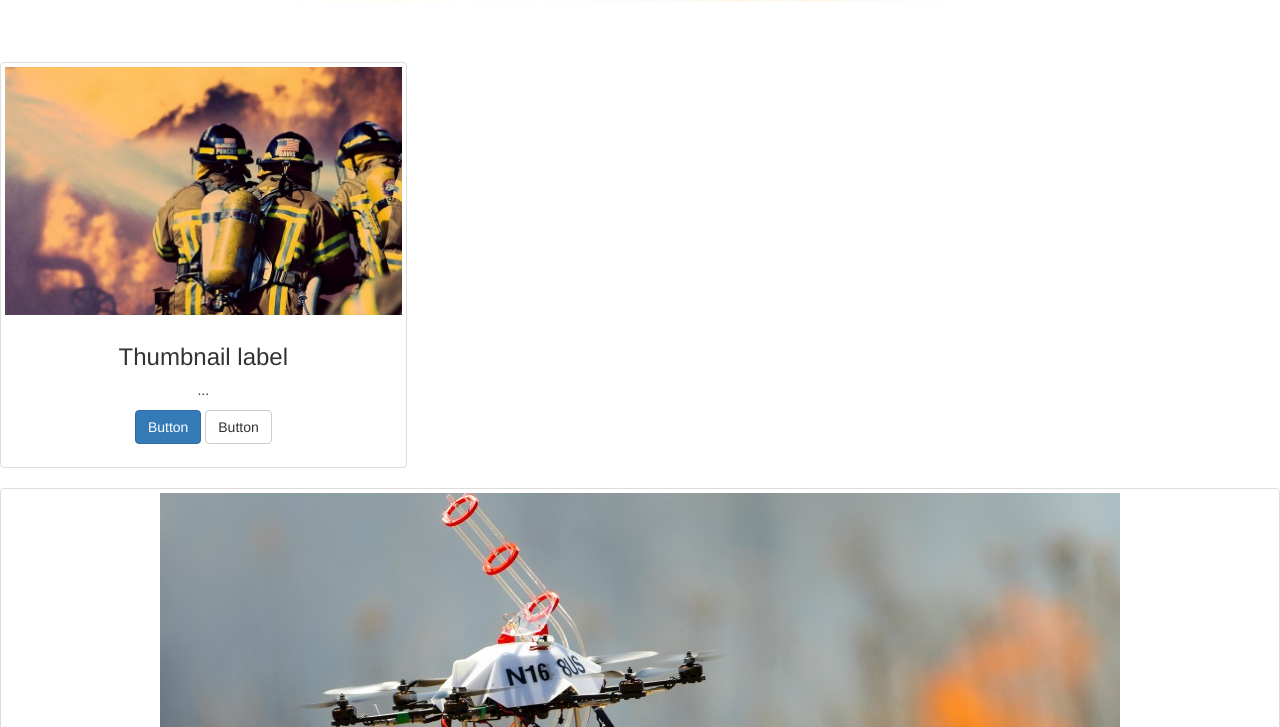
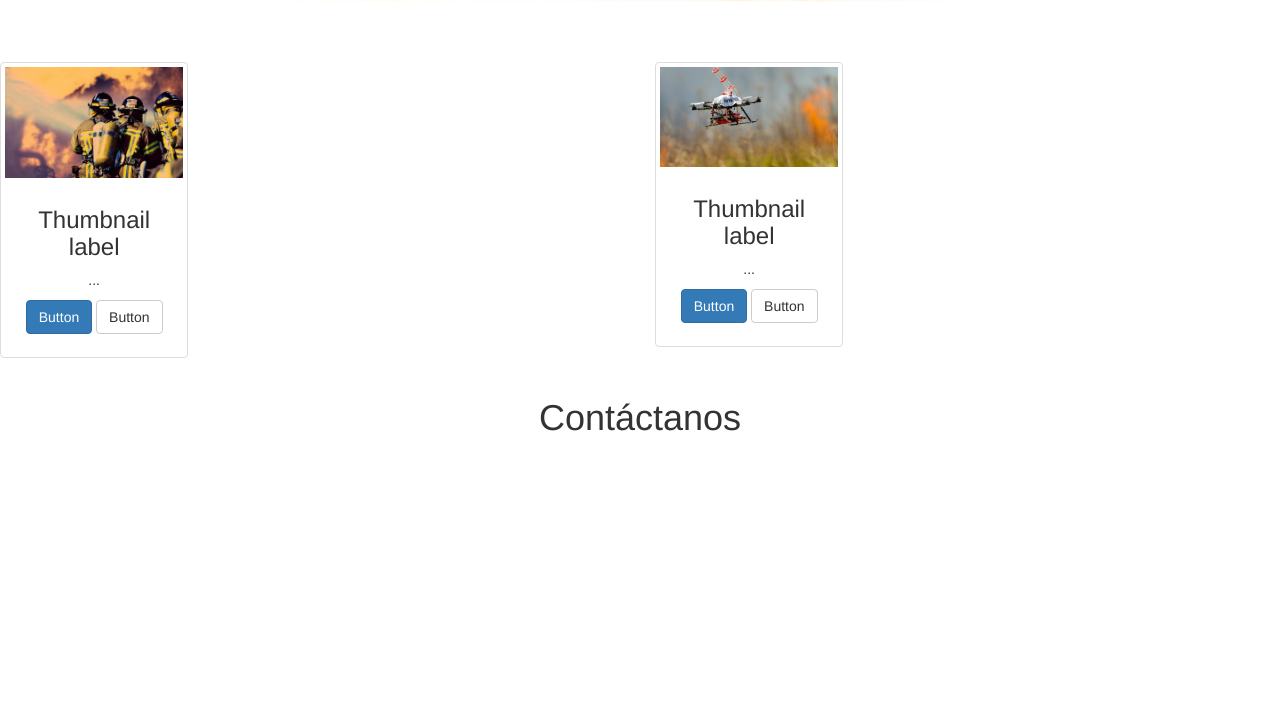
Before and after one commit to northernbulls/NasaApp, a plain HTML site: page index.html in a window 1280 px wide. Shown: the part 633-1360 px from the top of the page. After the commit the page ends 1081 px from the top, so only its background shows below. Drawn offline with nearby package versions, Linux system fonts and the light colour scheme.

Commit message:
Cambio en la posicion de Imagen

```diff
--- a/index.html
+++ b/index.html
@@ -41,6 +41,8 @@
   <br>
 
   <div class="row">
+  <div class="col-md-6">
+    <div class="row">
   <div class="col-sm-6 col-md-4">
     <div class="thumbnail">
       <img src="bomberos.jpg">
@@ -53,8 +55,11 @@
    </div>
   </div>
 
-   <div class="row">
-  <div class="col-sm-8 col-md-12">
+  </div>
+  <div class="col-md-6">
+
+ <div class="row">
+  <div class="col-sm-6 col-md-4">
     <div class="thumbnail">
       <img src="drone.jpg">
       <div class="caption">
@@ -65,6 +70,10 @@
     </div>
    </div>
   </div>
+    </div>
+</div>
+
+
 
    <h1>Contáctanos</h1>
 
```
